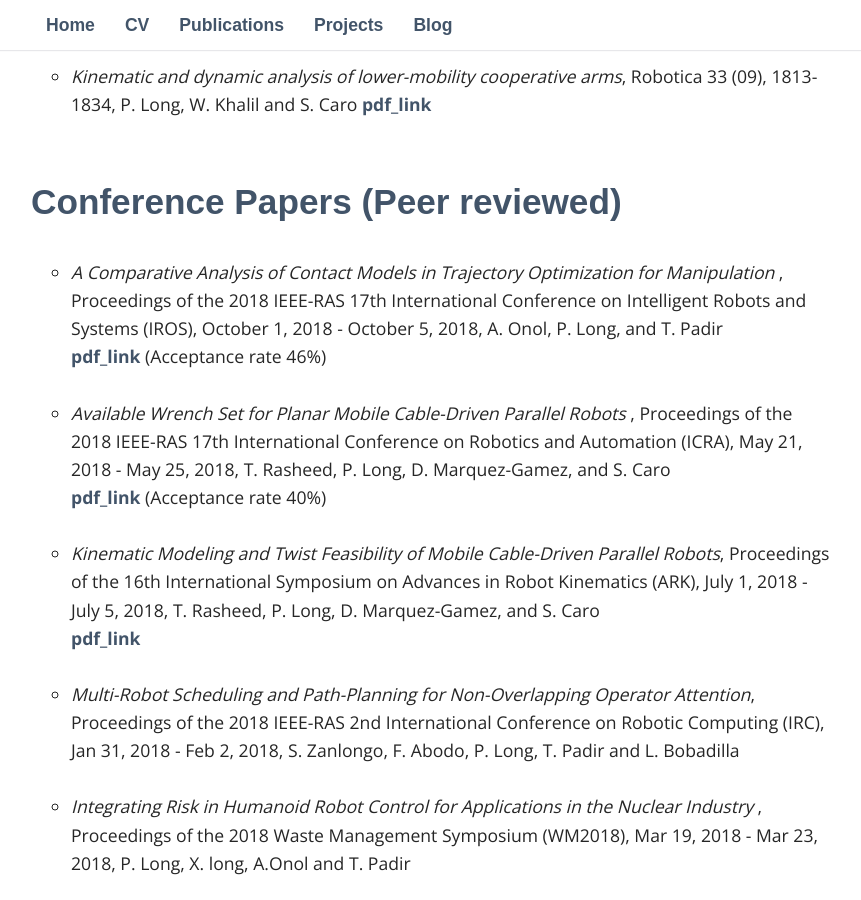
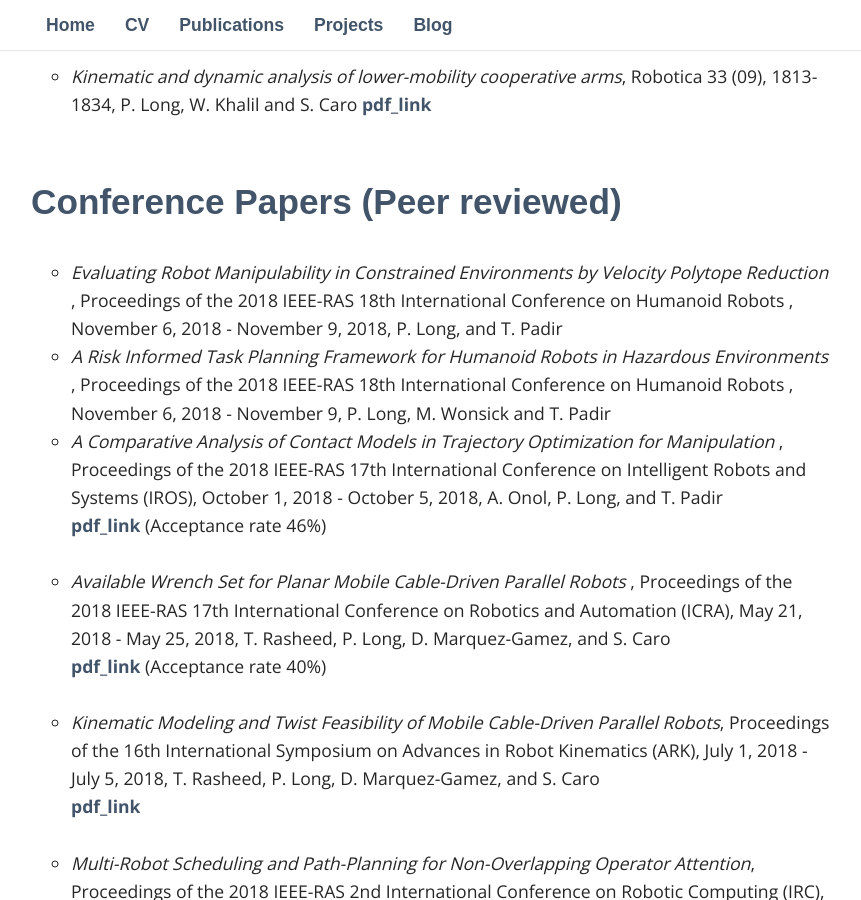
Before and after one commit to philip-long/philip-long.github.io, a Jekyll site: the page built from publications/index.html, in a window 1280 px wide and 900 px high, scrolled down 476 px. Shown: the whole window, without its empty margins (209-1070 px from the left). Built offline with Jekyll 4.4.1, drawn with Linux system fonts in a browser that asks for light colours; nearby versions of some CDN libraries; some web fonts are replaced; library files that are not in the unit come from our copies.

Commit message:
Update index.html

```diff
--- a/publications/index.html
+++ b/publications/index.html
@@ -37,6 +37,19 @@ title: Publications
   <h2> Conference Papers (Peer reviewed)</h2>
 
   <ul style="list-style-type:circle">
+           <li>
+     <i>Evaluating Robot Manipulability in Constrained Environments by Velocity Polytope Reduction   </i>,
+                 Proceedings of the 2018 IEEE-RAS 18th International Conference on Humanoid Robots ,
+             November 6, 2018 - November 9, 2018, P. Long, and T. Padir <br>
+
+    </li>
+
+               <li>
+     <i>A Risk Informed Task Planning Framework for Humanoid Robots in Hazardous Environments    </i>,
+             Proceedings of the 2018 IEEE-RAS 18th International Conference on Humanoid Robots ,
+            November 6, 2018 - November 9, P. Long, M. Wonsick and T. Padir <br>
+
+    </li>
 
            <li>
      <i>A Comparative Analysis of Contact Models in Trajectory Optimization for Manipulation    </i>,
```
